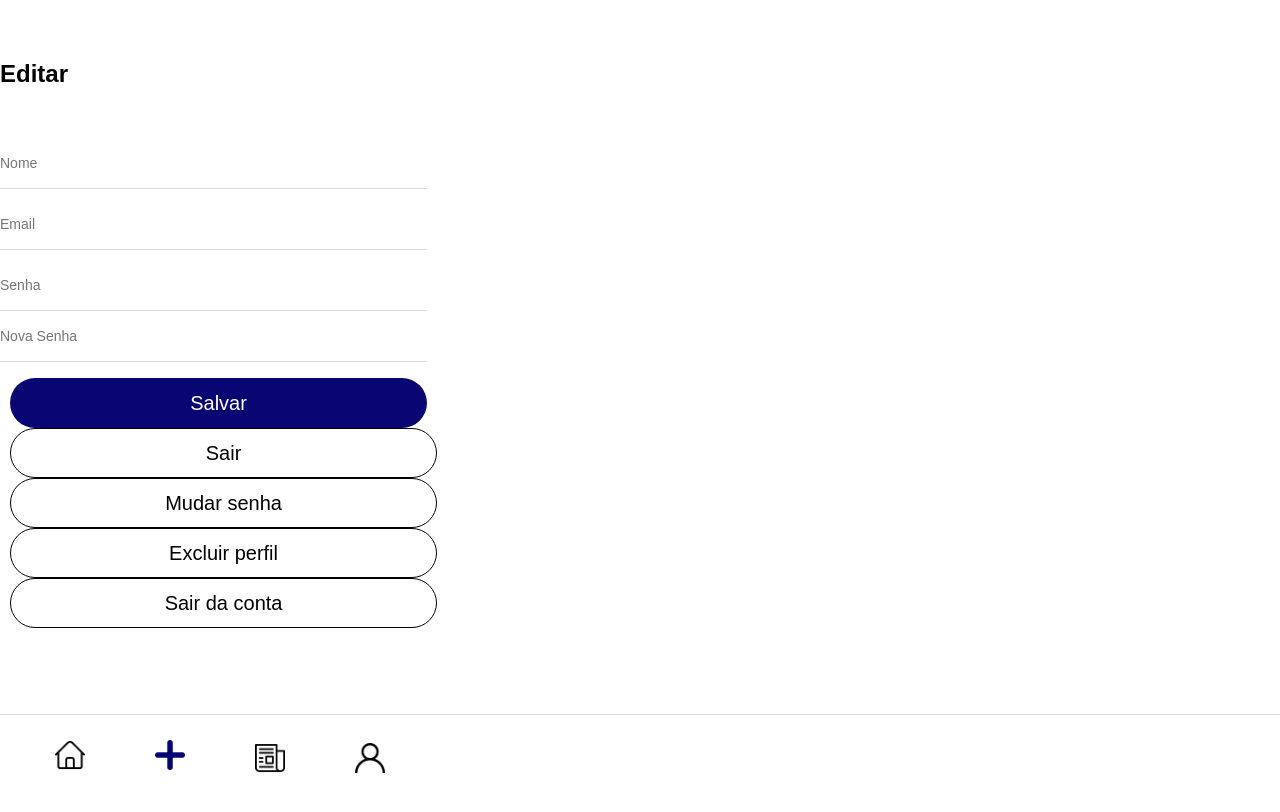
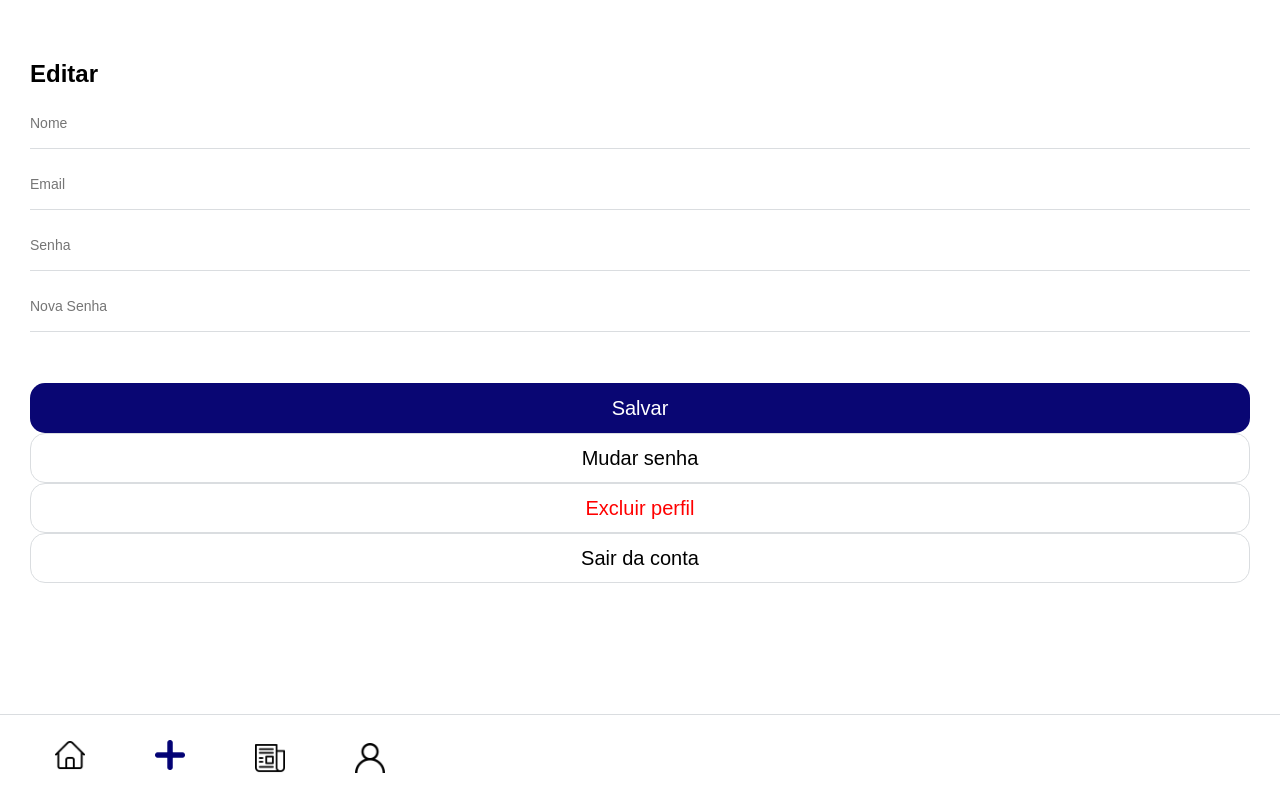
Before and after one commit to fga-eps-mds/2020.1-VC_Usuario-FrontEnd, a Vue app: page /editar in a window 1280 px wide. Shown: the top 812 px of the page. Built offline with nearby package versions, Linux system fonts and the light colour scheme.

Commit message:
#144 ajustando estilo da página de editar
Co-authored-by: Denys <dennysrogeres@gmail.com>

```diff
--- a/src/views/Editar.vue
+++ b/src/views/Editar.vue
@@ -2,12 +2,10 @@
 
     <Header/>
         <section>
-             <div class="main">
+            <form @submit.prevent="">
                 <h1>
                     Editar
                 </h1>
-
-            <form @submit.prevent="">
                 <div class="divInputs">
                     <div class="divUser">
                         <input style ="padrao" type="text" name="" placeholder="Nome">
@@ -28,13 +26,11 @@
                 </div>
 
                 <div class="divBotoes">
-                        <button type="button" v-on:click="fazerLogout" >Sair</button>
                     <button type="button">Mudar senha</button>
-                        <button type=button>Excluir perfil</button>
-                        <button type=button>Sair da conta</button>
+                    <button type=button style=color:red>Excluir perfil</button>
+                    <button type="button" v-on:click="fazerLogout" >Sair da conta</button>
                  </div>
             </form>
-                </div>
         </section>
 
     <MenuBar/>
@@ -72,25 +68,18 @@ export default {
 
     section{
         width: 100%;
-        height: 100%;
-        display: flex;
-    }
-
-    .main {
-        margin-top: 60px;
-    }
-
-    button {
-        margin-left: 10px;
     }
 
    form{
-        height: 310px;
+    height: auto;
+    margin: 0 30px;
+    margin-top: 60px;
+
 
     & .divInputs{
         width: 100%;
         height: 240px;
-            margin-top:50px;
+        margin-top:  10px;
 
         & .divUser{
             input{
@@ -109,10 +98,7 @@ export default {
 
             input{
                 box-shadow: 0 0 0 0;
-                    border: 0 none;
-                    outline: 0;
-
-                    display: block;
+                margin-bottom: 10px;
 
                 width: 100%;
                 height: 50px;
@@ -127,6 +113,7 @@ export default {
     & .divBotaoSalvar{
         width: 100%;
         height: 50px;
+        padding-top: 45px;
 
         display: flex;
 
@@ -137,8 +124,8 @@ export default {
             cursor: pointer;
             font-size: 20px;
             border: none;
-                border-radius: 25px;
-                color: #ffffff;
+            border-radius: 15px;
+            color: $colorBranca;
             background-color: $colorAzul;
         }
 
@@ -151,18 +138,15 @@ export default {
         width: 100%;
         height: 50px;
 
-           // display:block;
         & button{
             height: 50px;
             width: 100%;
 
             cursor: pointer;
             font-size: 20px;
-                border: none;
-                border-radius: 25px;
-                color: $colorPreta;
+            border-radius: 15px;
             background-color: $colorBranca;
-                border: 1px solid $colorPreta;
+            border: 1px solid $colorCinza;
         }
 
         & button:hover{
```
Lines whose indentation alone changed are shown as unchanged.
